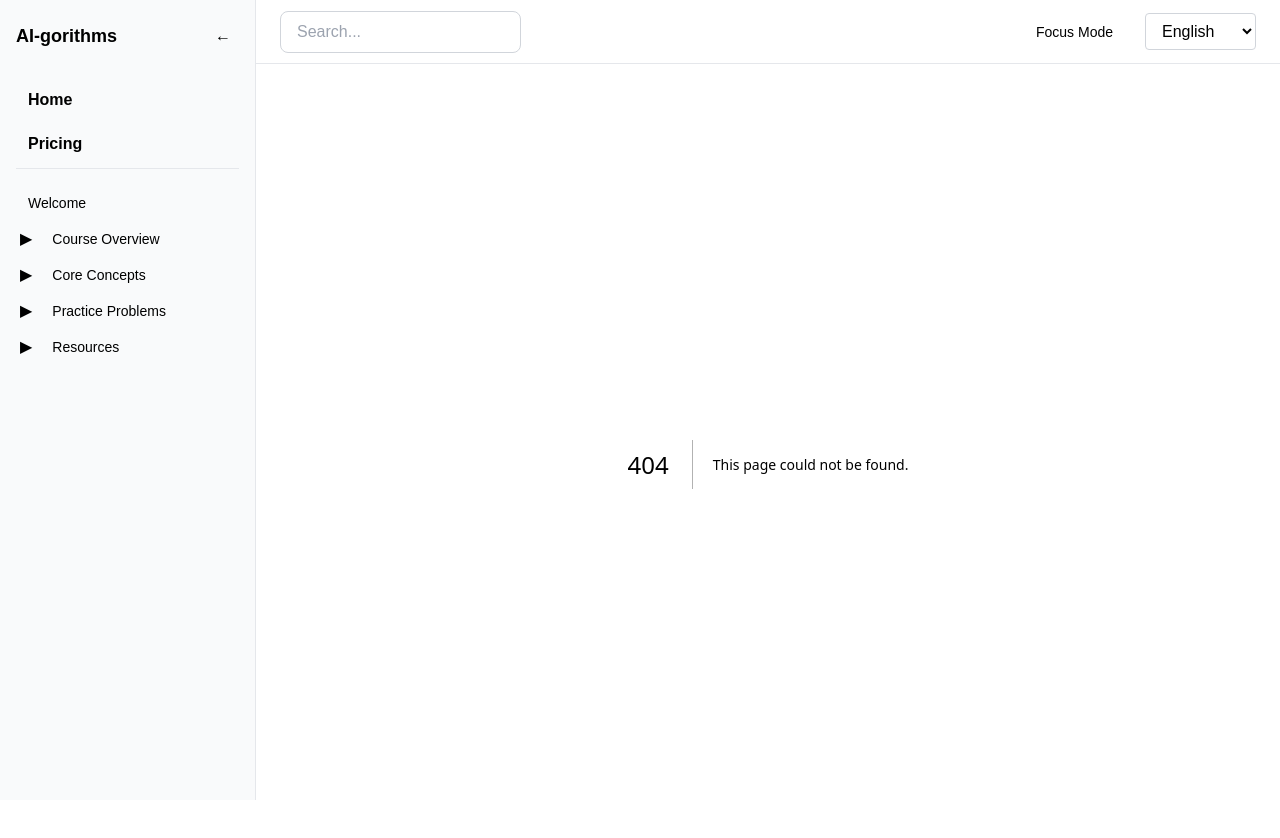
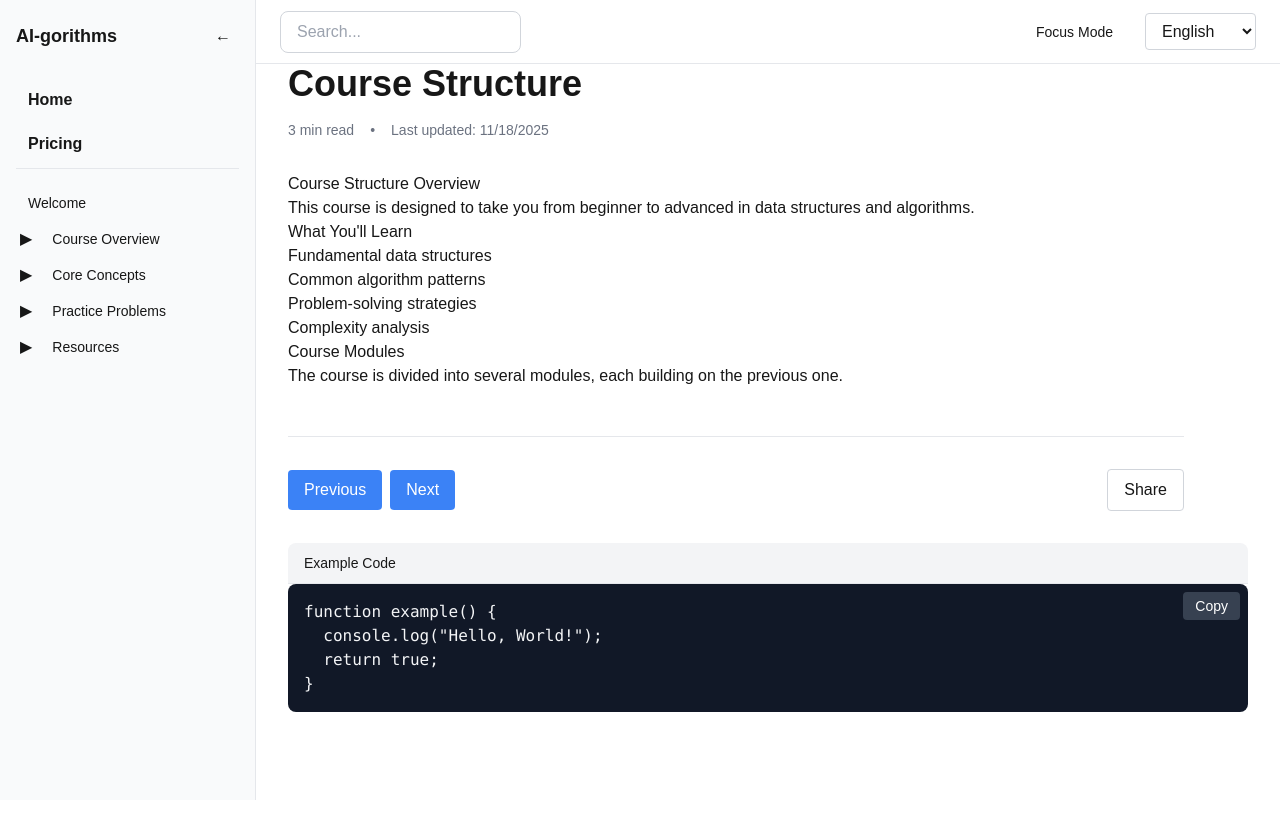
Before and after one commit to Chinese-Community-AI/AI-gorithms, a Next.js app: page /course/structure in a window 1280 px wide. Before the commit this address had no page. Shown: the top 838 px of the page. After the commit the page ends 800 px from the top, so only its background shows below. Built offline with nearby package versions, Linux system fonts and the light colour scheme.

Commit message:
Create basic article/content page template with reusable components

```diff
--- /dev/null
+++ b/app/course/structure/page.tsx
@@ -0,0 +1,42 @@
+import ArticleContent from "@/components/article/ArticleContent";
+import CodeBlock from "@/components/article/CodeBlock";
+
+export default function CourseStructurePage() {
+  const sampleContent = `
+    <h2>Course Structure Overview</h2>
+    <p>This course is designed to take you from beginner to advanced in data structures and algorithms.</p>
+
+    <h3>What You'll Learn</h3>
+    <ul>
+      <li>Fundamental data structures</li>
+      <li>Common algorithm patterns</li>
+      <li>Problem-solving strategies</li>
+      <li>Complexity analysis</li>
+    </ul>
+
+    <h3>Course Modules</h3>
+    <p>The course is divided into several modules, each building on the previous one.</p>
+  `;
+
+  const sampleCode = `function example() {
+  console.log("Hello, World!");
+  return true;
+}`;
+
+  return (
+    <div>
+      <ArticleContent
+        title="Course Structure"
+        content={sampleContent}
+        readingTime={3}
+      />
+      <div className="mt-8">
+        <CodeBlock
+          code={sampleCode}
+          language="javascript"
+          title="Example Code"
+        />
+      </div>
+    </div>
+  );
+}
--- /dev/null
+++ b/components/article/ArticleContent.tsx
@@ -0,0 +1,47 @@
+interface ArticleContentProps {
+  title: string;
+  content: string;
+  readingTime?: number;
+}
+
+export default function ArticleContent({
+  title,
+  content,
+  readingTime = 5,
+}: ArticleContentProps) {
+  return (
+    <article className="max-w-4xl">
+      <header className="mb-8">
+        <h1 className="text-4xl font-bold mb-4">{title}</h1>
+        <div className="flex items-center gap-4 text-sm text-gray-500 dark:text-gray-400">
+          <span>{readingTime} min read</span>
+          <span>•</span>
+          <span>Last updated: {new Date().toLocaleDateString()}</span>
+        </div>
+      </header>
+
+      <div className="prose dark:prose-invert max-w-none">
+        <div
+          className="article-content"
+          dangerouslySetInnerHTML={{ __html: content }}
+        />
+      </div>
+
+      <footer className="mt-12 pt-8 border-t border-gray-200 dark:border-gray-800">
+        <div className="flex items-center justify-between">
+          <div className="flex gap-2">
+            <button className="px-4 py-2 bg-blue-500 text-white rounded hover:bg-blue-600">
+              Previous
+            </button>
+            <button className="px-4 py-2 bg-blue-500 text-white rounded hover:bg-blue-600">
+              Next
+            </button>
+          </div>
+          <button className="px-4 py-2 border border-gray-300 dark:border-gray-700 rounded hover:bg-gray-100 dark:hover:bg-gray-800">
+            Share
+          </button>
+        </div>
+      </footer>
+    </article>
+  );
+}
--- /dev/null
+++ b/components/article/CodeBlock.tsx
@@ -0,0 +1,44 @@
+"use client";
+
+import { useState } from "react";
+
+interface CodeBlockProps {
+  code: string;
+  language?: string;
+  title?: string;
+}
+
+export default function CodeBlock({
+  code,
+  language = "javascript",
+  title,
+}: CodeBlockProps) {
+  const [copied, setCopied] = useState(false);
+
+  const copyToClipboard = () => {
+    navigator.clipboard.writeText(code);
+    setCopied(true);
+    setTimeout(() => setCopied(false), 2000);
+  };
+
+  return (
+    <div className="my-6">
+      {title && (
+        <div className="bg-gray-100 dark:bg-gray-800 px-4 py-2 rounded-t-lg border-b border-gray-200 dark:border-gray-700">
+          <span className="text-sm font-medium">{title}</span>
+        </div>
+      )}
+      <div className="relative">
+        <pre className="bg-gray-900 text-gray-100 p-4 rounded-lg overflow-x-auto">
+          <code className={`language-${language}`}>{code}</code>
+        </pre>
+        <button
+          onClick={copyToClipboard}
+          className="absolute top-2 right-2 px-3 py-1 bg-gray-700 hover:bg-gray-600 text-white text-sm rounded"
+        >
+          {copied ? "Copied!" : "Copy"}
+        </button>
+      </div>
+    </div>
+  );
+}
```
